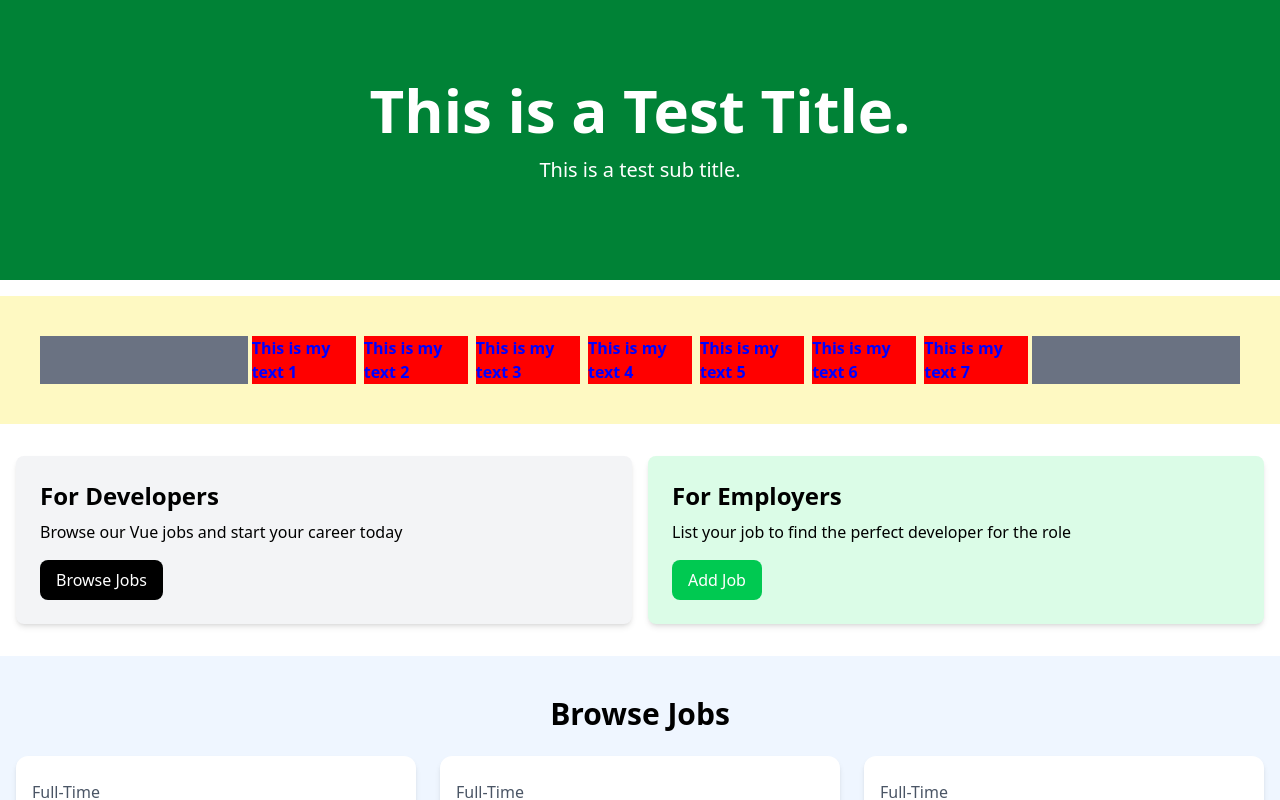
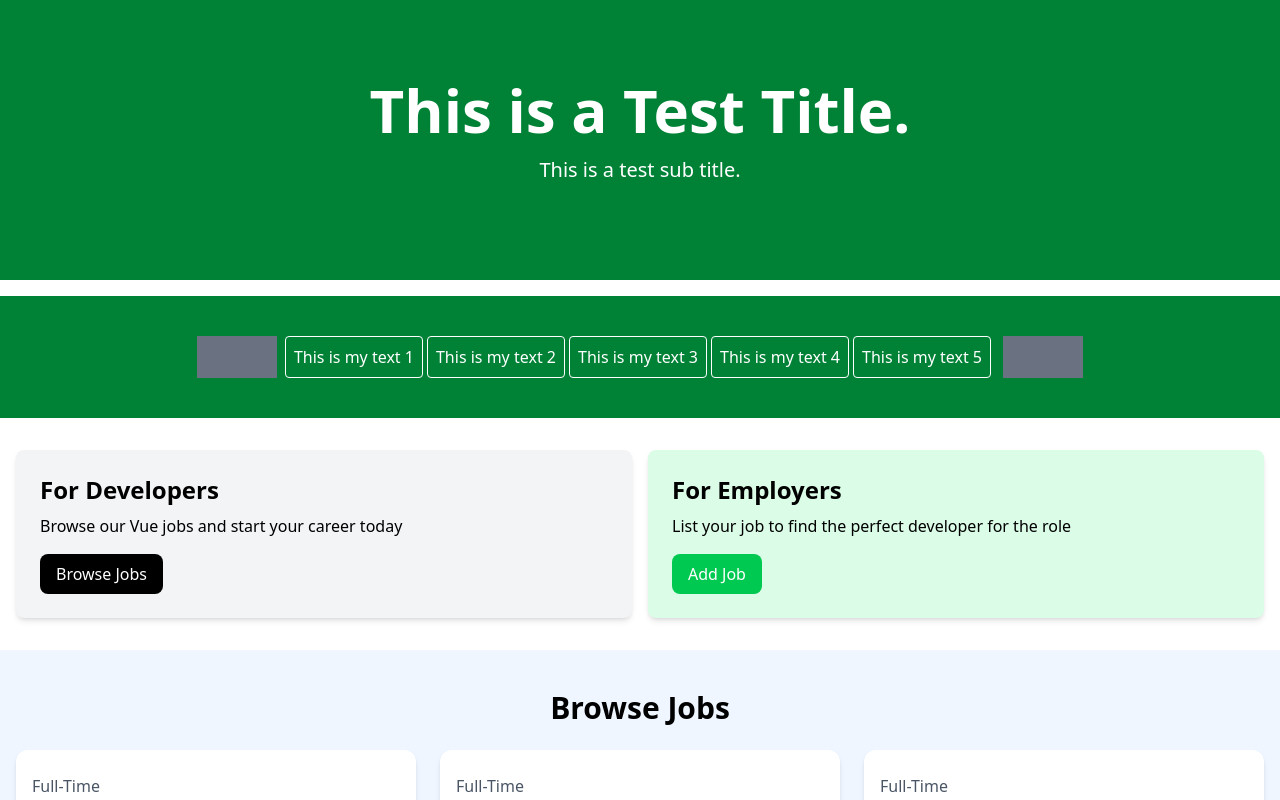
Before and after one commit to ali-ham-dev/financial-management, a Vue app in the folder fin-manag-client/: page / in a window 1280 px wide. Shown: the top 800 px of the page. Built offline with nearby package versions, Linux system fonts and the light colour scheme; data requests are answered from the project's data file.

Commit message:
Styled carousel colors and dynamically updates input values.

```diff
--- a/fin-manag-client/src/components/Carousel.vue
+++ b/fin-manag-client/src/components/Carousel.vue
@@ -1,36 +1,53 @@
 <script setup lang="ts">
-
+const items: string[] = [
+    'This is my text 1',
+    'This is my text 2',
+    'This is my text 3',
+    'This is my text 4',
+    'This is my text 5',
+    // 'This is my text 6',
+    // 'This is my text 7',
+    // 'This is my text 8',
+    // 'This is my text 9',
+    // 'This is my text 10',
+    // 'This is my text 11',
+    // 'This is my text 12',
+    // 'This is my text 13',
+    // 'This is my text 14'
+    ];
 </script>
+<!--
+-->
 
 <template>
-    <section class="px-10 py-10 bg-yellow-100">
-        <div class="flex flex-row w-full">
-            <!--
-                1. Need to hide overflow.
-                2. Need to dynamically add the list of things to display.
-                3. Need to add left right scroll buttons.
-            -->
-            <div class="w-64 h-auto bg-gray-500"></div>
-            <p class="text">This is my text 1</p>
-            <p class="text">This is my text 2</p>
-            <p class="text">This is my text 3</p>
-            <p class="text">This is my text 4</p>
-            <p class="text">This is my text 5</p>
-            <p class="text">This is my text 6</p>
-            <p class="text">This is my text 7</p>
-            <div class="w-64 h-auto bg-gray-500"></div>
+    <section class="px-10 py-10 bg-green-700">
+        <div class="flex flex-row w-full justify-center overflow-hidden">
+            <div class="min-w-10 max-w-20 flex-grow bg-gray-500"></div>
+            <div class="flex flex-row overflow-x-hidden mx-2">
+                <span v-for="(item, index) in items" :key="index" class="text label">{{ item }}</span> <!--AI: I want to change background color on hover for this element-->
+            </div>
+            <div class="min-w-10 max-w-20 flex-grow bg-gray-500"></div>
         </div>
     </section>
 </template>
 
 <style scoped>
+    .label {
+        margin-right: 0.25rem;
+        padding: 0.5rem;
+        border: 1px solid white;
+        border-radius: 0.25rem;
+        cursor: pointer;
+        background-color: transparent;
+    }
+
     .text {
-        margin-left: 0.25rem;
-        margin-right: 0.25rem;
         font-size: 1rem;
-        font-weight: bold;
-        color: blue;
-        background-color: red;
-        flex-grow: 1;
+        color: White;
+        white-space: nowrap;
+    }
+
+    .label:hover {
+        background-color: black;
     }
 </style>
```
